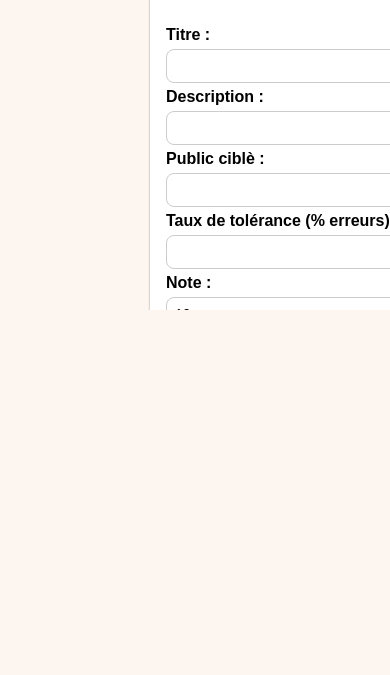
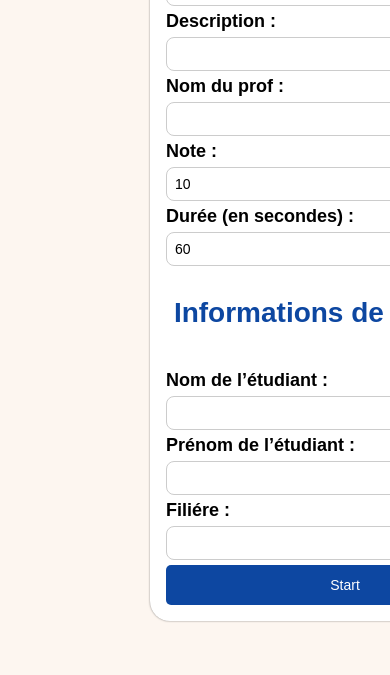
Before and after one commit to siham2005/NewProject, a plain HTML site: page information.html in a window 390 px wide. Shown: the part 534-1209 px from the top of the page. Before the commit the page ends 844 px from the top, so only its background shows below. Drawn offline with Linux system fonts and the light colour scheme.

Commit message:
Update_information.html

```diff
--- a/information.html
+++ b/information.html
@@ -2,21 +2,21 @@
 <html lang="fr">
 <head>
   <meta charset="UTF-8">
-  <title>Informations de l'examen</title>
+  <title>Informations de l'examen et d'étudiant</title>
   <style>
     * {
       box-sizing: border-box;
     }
 
     html, body {
-      margin: 0;
-      padding: 0;
-      height: 100%;
-      font-family: Arial, sans-serif;
-      background-color: #fdf6f0;
-      display: flex;
-      flex-direction: column;
-    }
+       margin: 0;
+       font-family: Arial, sans-serif;
+       background-color: #fdf6f0;
+       display: flex;
+       flex-direction: column;/* aligne les éléments de haut en bas sur l'axe vertical*/
+       min-height: 100vh;/* la hauteur minimale d'un élément*/
+
+     }
 
     .header {
       background-color: #1f2a3f;
@@ -41,6 +41,7 @@
       height: 50px;
       border-bottom-left-radius: 50% 20px;
       border-bottom-right-radius: 50% 20px;
+
     }
 
     .main-wrapper {
@@ -69,7 +70,7 @@
     }
 
 
-    .exam-container {
+    .exam-container  {
       margin-bottom: 4rem;
       background: white;
       padding: 1rem;
@@ -81,7 +82,7 @@
       left: 150px;
       top: 10px;
     }
-    .exam-container h2 {
+    .exam-container  h2 {
       font-size: 28px;
       color: #0d47a1;
       font-weight: bold;
@@ -120,7 +121,52 @@
     button:hover {
       background: #08306b;
     }
+    /* Media query pour les petits écrans */
+    @media (max-width: 768px) {
+      .main-wrapper {
+        flex-direction: column;
+      }
 
+      .sidebar {
+        width: 100%;
+        padding: 1.5rem;
+      }
+
+      .main-content {
+        padding: 1rem;
+      }
+
+      form {
+        padding: 1.5rem;
+        max-width: 90%;
+        left: 0;  /* Enlève l'espace de décalage à gauche */
+        top: 0;  /* Enlève l'espace de décalage en haut */
+      }
+
+      label {
+        font-size: 22px;  /* Réduit la taille du texte des labels sur petits écrans */
+      }
+
+      input, button {
+        font-size: 16px;
+      }
+    }
+
+    /* Pour les très petits écrans */
+    @media (max-width: 480px) {
+      form {
+        padding: 1.5rem;  /* Réduit encore le padding pour les très petits écrans */
+        max-width: 100%;  /* Assure que le formulaire prend toute la largeur de l'écran */
+      }
+
+      label {
+        font-size: 18px;  /* Taille plus petite pour les très petits écrans */
+      }
+
+      input, button {
+        font-size: 14px;
+      }
+    }
 
 
 
@@ -151,17 +197,14 @@
       <label for="examName">Titre :</label>
       <input type="text" id="examName">
     </div>
+
     <div class="form-group">
       <label for="description">Description :</label>
       <input type="text" id="description" >
     </div>
     <div class="form-group">
-      <label for="public">Public ciblè :</label>
-      <input type="text" id="public">
-    </div>
-    <div class="form-group">
-      <label for="tolerance">Taux de tolérance (% erreurs) :</label>
-      <input type="number" id="tolerance" value="10%">
+      <label for="Name">Nom du prof :</label>
+      <input type="text" id="Name">
     </div>
 
     <div class="form-group">
@@ -173,10 +216,31 @@
       <label for="duration">Durée (en secondes) :</label>
       <input type="number" id="duration" value="60">
     </div>
+
+     <div class="etud-container">
+     <h2>Informations de l’étudiant</h2>
+     <div class="form-group">
+      <label for="Name">Nom de l’étudiant  :</label>
+      <input type="text" id="Name">
+    </div>
+      <div class="form-group">
+      <label for="Name">Prénom de l’étudiant  :</label>
+      <input type="text" id="Name">
+    </div>
+    <div class="form-group">
+      <label for="Field">Filiére  :</label>
+      <input type="text" id="Field">
+    </div>
+
+
+
+
+
+
     <button type="submit">Start</button>
 
 
 
-  </div>
+
 </body>
 </html>
```
